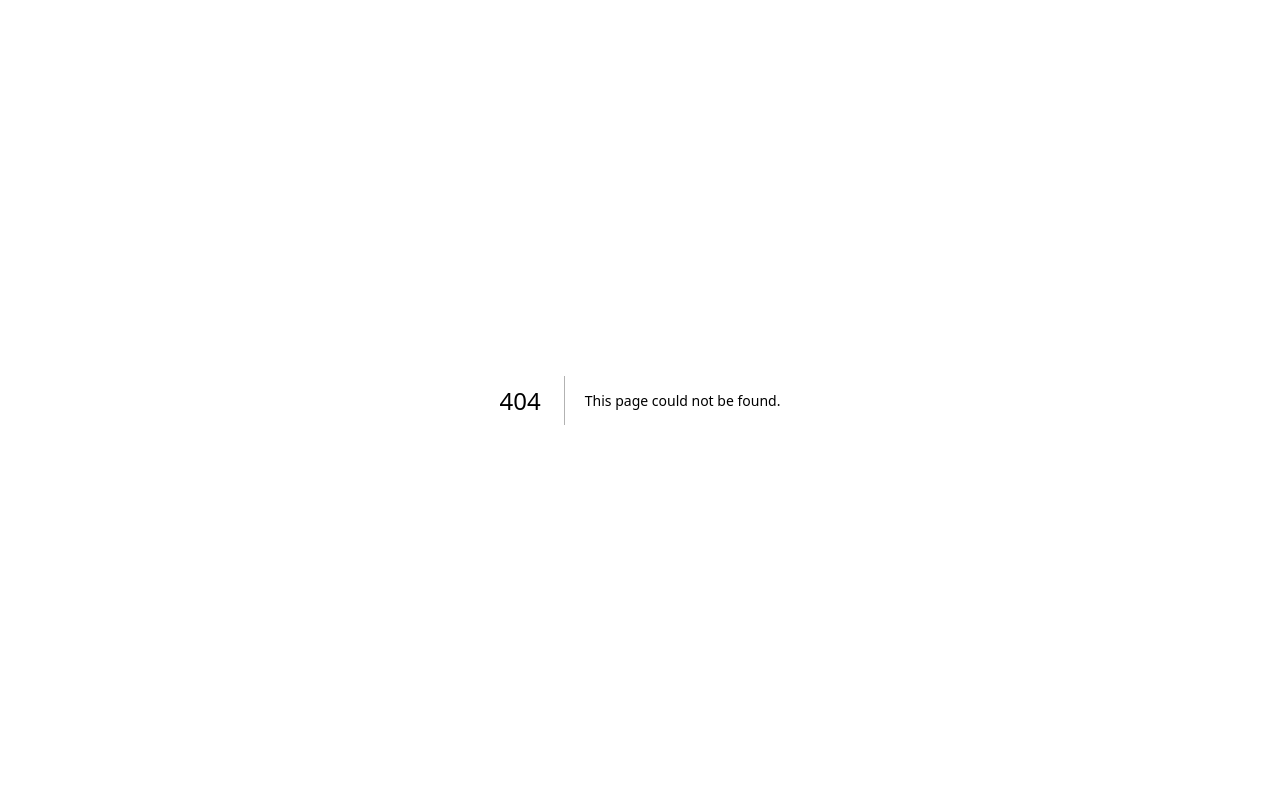
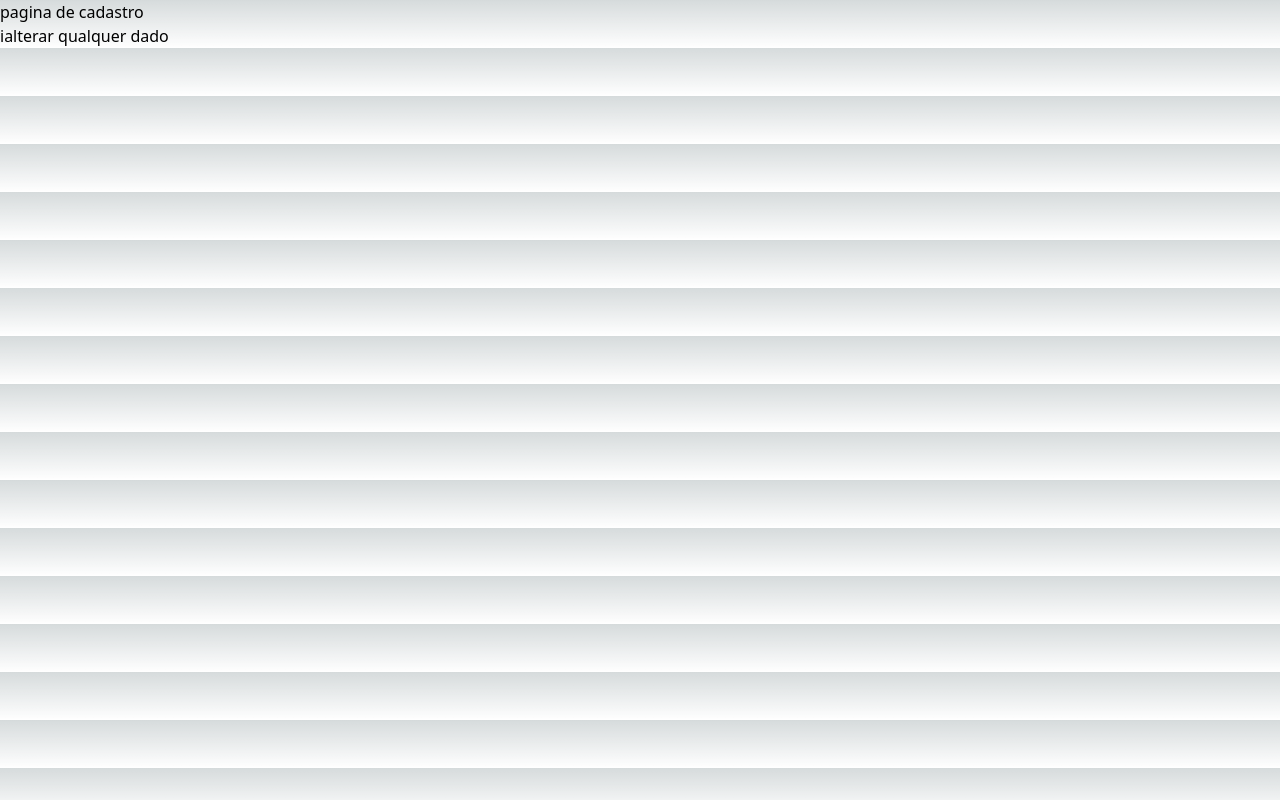
Before and after one commit to viniciusgit2/hiper, a Next.js app: page /basicos/retorno in a window 1280 px wide. Before the commit this address had no page. Built offline with nearby package versions, Linux system fonts and the light colour scheme.

Commit message:
8-de-abril-9-1

```diff
--- a/src/pages/basicos/componentes/Titulo.jsx
+++ b/src/pages/basicos/componentes/Titulo.jsx
@@ -1,3 +1,5 @@
-export  default function Titulo (){
-return ("titulo")
+export  default function Titulo (info){
+    console.info (info)
+return <><h1>{info.principal}</h1>
+<h2>i{info.secundario}</h2></>
 }
--- /dev/null
+++ b/src/pages/basicos/retorno.jsx
@@ -0,0 +1,7 @@
+import Titulo from "./componentes/Titulo"
+export default  function retorno(){
+    return (
+        <Titulo principal='pagina de cadastro'secundario='alterar qualquer dado'/>
+        )
+
+ }
--- a/src/pages/basicos/retorno1.jsx
+++ /dev/null
@@ -1,7 +0,0 @@
-import Titulo from "./componentes/Titulo"
-export default  function retorno1(){
-    return (
-        <Titulo/>
-        )
-
- }
--- a/tsconfig.json
+++ b/tsconfig.json
@@ -1,6 +1,7 @@
 {
   "compilerOptions": {
     "lib": ["dom", "dom.iterable", "esnext"],
+    "target": "ES6",
     "allowJs": true,
     "skipLibCheck": true,
     "strict": true,
```
Also changed, not shown: 1 other file (tests, documents, lock files or other folders).
